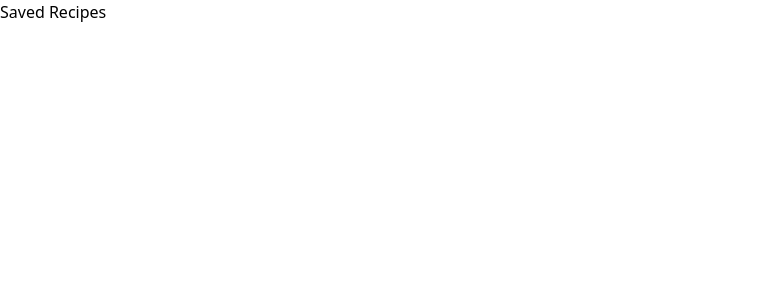
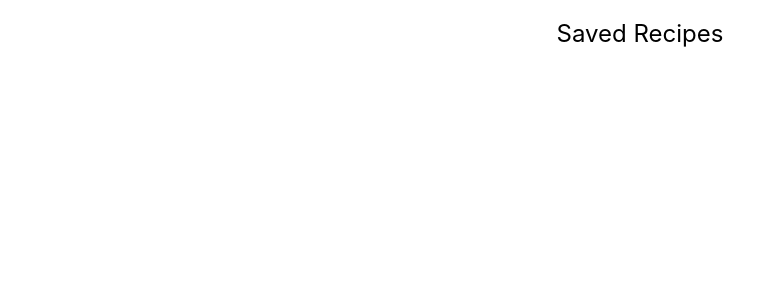
Before and after one commit to devsoc-unsw/trainee-witches-25t2, a React (Vite) app in the folder frontend/: page /savedRecipes in a window 1280 px wide. Shown: the top 300 px of the page, without its empty margins (0-784 px from the left). Built offline with nearby package versions, Linux system fonts and the light colour scheme.

Commit message:
Commit changes before git pull

```diff
--- a/frontend/src/SavedRecipes/SavedRecipes.css
+++ b/frontend/src/SavedRecipes/SavedRecipes.css
@@ -0,0 +1,14 @@
+.saved-page {
+    max-width: 100%;
+    margin: 0 auto;
+    font-family: -apple-system, BlinkMacSystemFont, 'Segoe UI', Roboto, sans-serif;
+    background: #fff;
+    min-height: 100vh;
+    padding: 1rem;
+}
+
+.saved-title {
+  text-align: center;
+  font-size: 1.5rem;
+  margin-bottom: 1rem;
+}
--- a/frontend/src/SavedRecipes/SavedRecipes.jsx
+++ b/frontend/src/SavedRecipes/SavedRecipes.jsx
@@ -1,9 +1,37 @@
+import React from "react";
 import './SavedRecipes.css';
+
+const recipes = [
+  { id: 1, title: "", img: ""},
+  { id: 2, title: "", img: ""},
+  { id: 3, title: "", img: ""},
+  { id: 4, title: "", img: ""},
+  { id: 5, title: "", img: ""},
+  { id: 6, title: "", img: ""},
+];
 
 const SavedRecipes = () => {
   return (
-    <div>
-      <h1>Saved Recipes</h1>
+    <div className="saved-page">
+      <h1 className="saved-title">Saved Recipes</h1>
+
+      <div className="recipes-grid">
+        {recipes.map((recipe) => (
+          <div key={recipe.id} className="recipe-card">
+            <img src={recipe.img} alt={recipe.title} className="recipe-img" />
+            <div className="recipe-info">
+              <p>{recipe.title}</p>
+            </div>
+          </div>
+        ))}
+      </div>
+
+      {/* bottom navigation bar */}
+      <div className="bottom-nav">
+        <button></button>
+        <button></button>
+        <button></button>
+      </div>
     </div>
   );
 };
```
